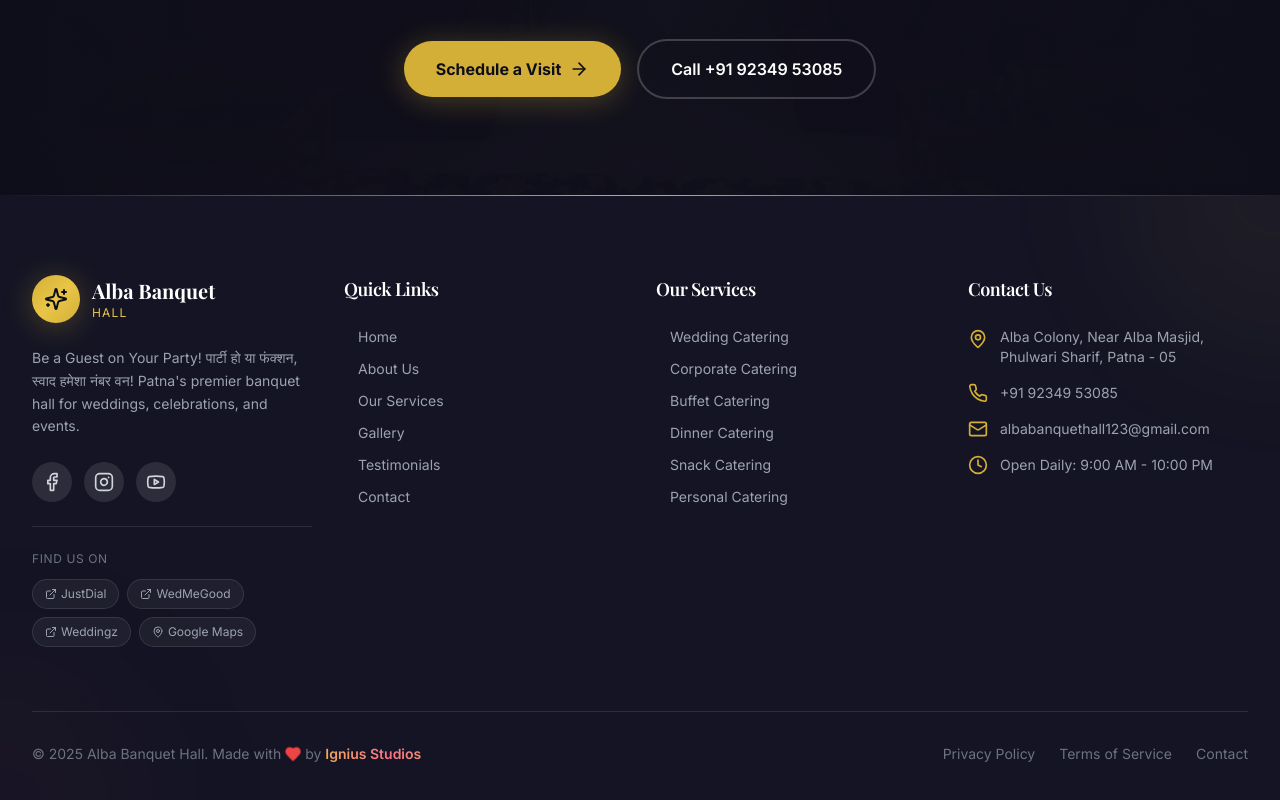
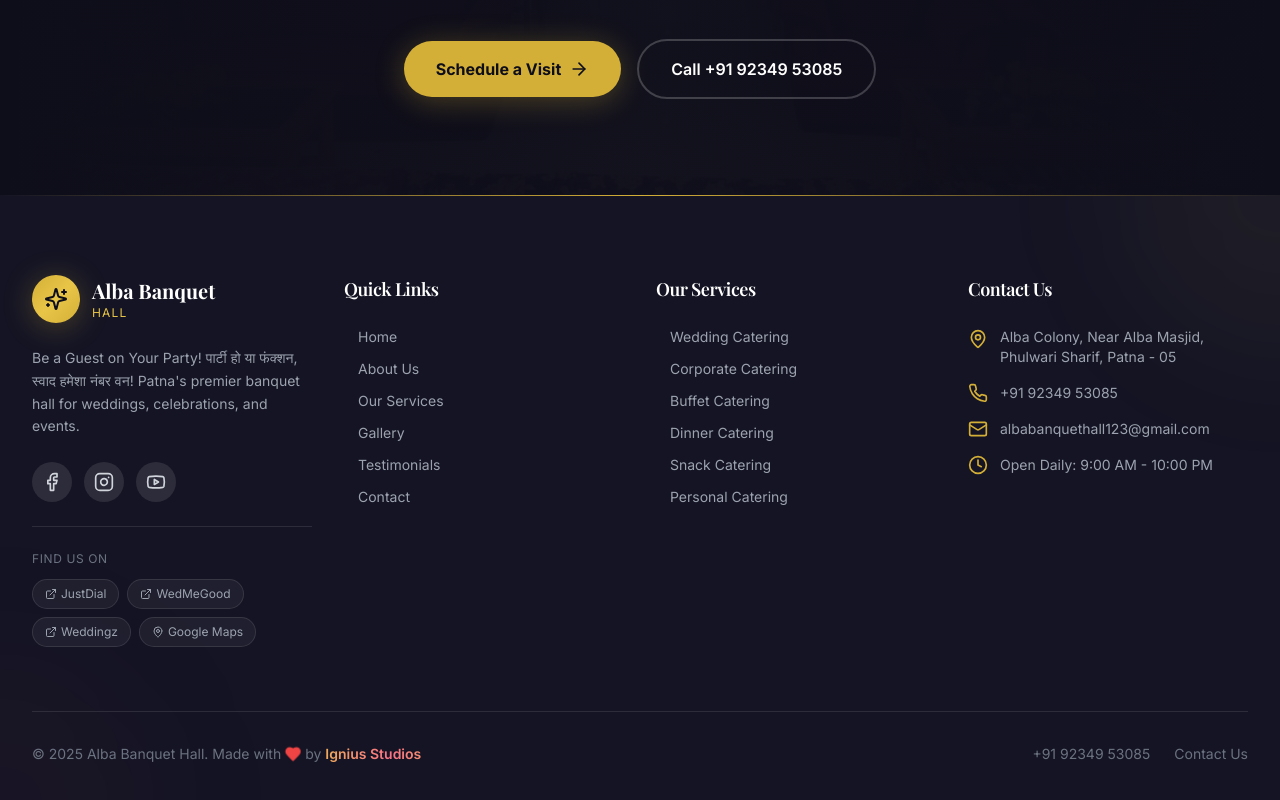
Before and after one commit to invinci009/banquet, a Next.js app: page /about in a window 1280 px wide. Shown: the part 3255-4055 px from the top of the page. Built offline with nearby package versions, Linux system fonts and the light colour scheme; a web font is replaced by a local one.

Commit message:
fix: resolve website quality issues from audit - Fix rating consistency (4.2 everywhere) - Fix years consistency (12+ everywhere) - Update review dates to Local Guide/Via Google - Remove fake Privacy/Terms links from footer - Update CTA year to 2025 - Remove unverified Award Winning claim

```diff
--- a/src/components/layout/Footer.tsx
+++ b/src/components/layout/Footer.tsx
@@ -262,14 +262,11 @@ export default function Footer() {
                         </a>
                     </p>
                     <div className="flex gap-4 sm:gap-6 text-xs sm:text-sm text-gray-500">
+                        <a href="tel:+919234953085" className="hover:text-gold-400 transition-colors">
+                            +91 92349 53085
+                        </a>
                         <Link href="/contact" className="hover:text-gold-400 transition-colors">
-                            Privacy Policy
-                        </Link>
-                        <Link href="/contact" className="hover:text-gold-400 transition-colors">
-                            Terms of Service
-                        </Link>
-                        <Link href="/contact" className="hover:text-gold-400 transition-colors">
-                            Contact
+                            Contact Us
                         </Link>
                     </div>
                 </motion.div>
--- a/src/components/sections/About.tsx
+++ b/src/components/sections/About.tsx
@@ -7,8 +7,8 @@ import { Award, Users, CalendarCheck, Gem } from "lucide-react";
 const highlights = [
     {
         icon: Award,
-        title: "Award Winning",
-        description: "Recognized as the best banquet hall in Bihar",
+        title: "Trusted Venue",
+        description: "Chosen by families across Patna for over a decade",
     },
     {
         icon: Users,
--- a/src/components/sections/CTA.tsx
+++ b/src/components/sections/CTA.tsx
@@ -98,7 +98,7 @@ export default function CTA() {
                     className="mt-12 flex items-center justify-center gap-2 text-white/60 text-sm"
                 >
                     <span className="w-2 h-2 rounded-full bg-green-400 animate-pulse" />
-                    Open for bookings — Limited dates available for 2026
+                    Open for bookings — Limited dates available for 2025
                 </motion.div>
             </div>
         </section>
--- a/src/components/sections/GoogleReviews.tsx
+++ b/src/components/sections/GoogleReviews.tsx
@@ -7,35 +7,35 @@ const reviews = [
     {
         name: "Ali Imran",
         rating: 5,
-        date: "4 years ago",
+        date: "Local Guide",
         text: "Located in a beautiful surrounding, the hall was very impressive. Space, facilities, decoration, everything screams high quality. I was a guest there and was mighty impressed with the amenities. Have heard the cost is affordable too. Overall I would highly recommend the hall for functions.",
         avatar: "AI",
     },
     {
         name: "Azra Aftab",
         rating: 5,
-        date: "5 years ago",
+        date: "Via Google",
         text: "Visited this hall for my relatives wedding, liked the ambience. Newly build marriage hall. Very spacious with dedicated parking. There are very few halls in the area with such a large open space. The best thing I liked was that there are separate halls for ladies and gents.",
         avatar: "AA",
     },
     {
         name: "Zurqua Fatima",
         rating: 5,
-        date: "5 years ago",
+        date: "Via Google",
         text: "Booked for my brother's wedding. Very reasonable charges for such huge halls and open ground. Highly recommended for people residing in or near Alba colony, Federal colony, Haroon Colony, etc.",
         avatar: "ZF",
     },
     {
         name: "Himanshu Goel",
         rating: 5,
-        date: "5 years ago",
+        date: "Local Guide",
         text: "This place is just marvellous. It is really spacious and a good venue for any kind of event. If you are thinking about choosing a banquet hall for marriage or parties, this is the right choice.",
         avatar: "HG",
     },
     {
         name: "Ankit Anand",
         rating: 4,
-        date: "3 years ago",
+        date: "Via Google",
         text: "Place is best for marriage and birthday party and meetings. Big place that good for big arrangement. Staff behaviour is good. So you can consider it for party and big meetings.",
         avatar: "AA",
     },
@@ -74,7 +74,7 @@ export default function GoogleReviews() {
                             <path fill="#EA4335" d="M12 5.38c1.62 0 3.06.56 4.21 1.64l3.15-3.15C17.45 2.09 14.97 1 12 1 7.7 1 3.99 3.47 2.18 7.07l3.66 2.84c.87-2.6 3.3-4.53 6.16-4.53z" />
                         </svg>
                         <div className="flex items-center gap-1">
-                            <span className="text-white font-bold text-xl">4.8</span>
+                            <span className="text-white font-bold text-xl">4.2</span>
                             <div className="flex">
                                 {[...Array(5)].map((_, i) => (
                                     <Star key={i} className="w-4 h-4 fill-gold-400 text-gold-400" />
--- a/src/components/sections/Hero.tsx
+++ b/src/components/sections/Hero.tsx
@@ -45,7 +45,7 @@ export default function Hero() {
                 >
                     <Star className="w-4 h-4 text-gold-300 fill-gold-300" />
                     <span className="text-gold-100 text-sm font-medium">
-                        4.9★ Rated on JustDial | Trusted Since 2012
+                        4.2★ on JustDial | Serving Patna Since 2012
                     </span>
                 </motion.div>
 
@@ -104,7 +104,7 @@ export default function Hero() {
                         { number: "3000+", label: "Guest Capacity" },
                         { number: "4.2★", label: "JustDial Rating" },
                         { number: "124+", label: "Reviews" },
-                        { number: "10+", label: "Years Experience" },
+                        { number: "12+", label: "Years Experience" },
                     ].map((stat, index) => (
                         <div key={index} className="text-center">
                             <div className="text-3xl md:text-4xl font-bold text-gold-300 mb-1">
```
